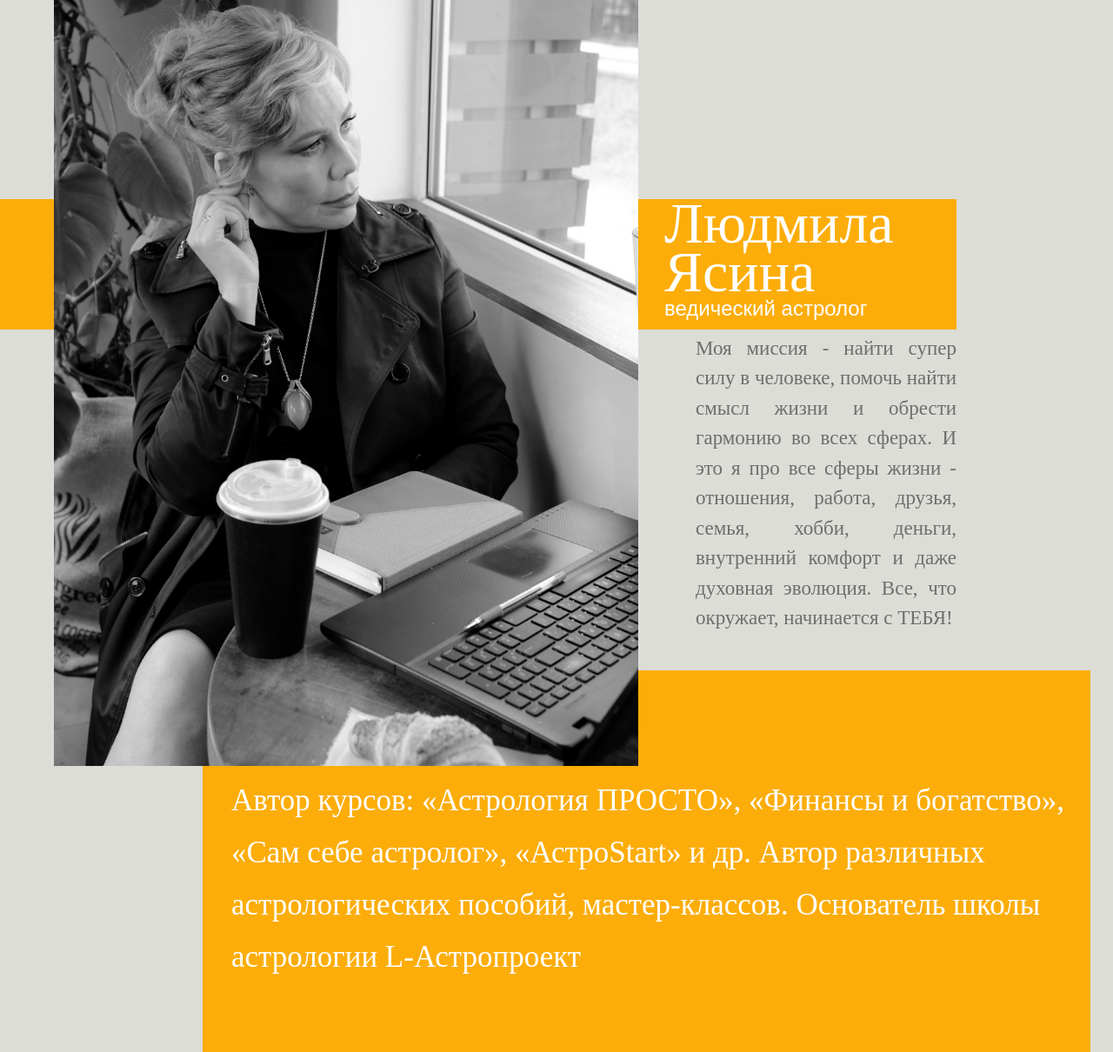
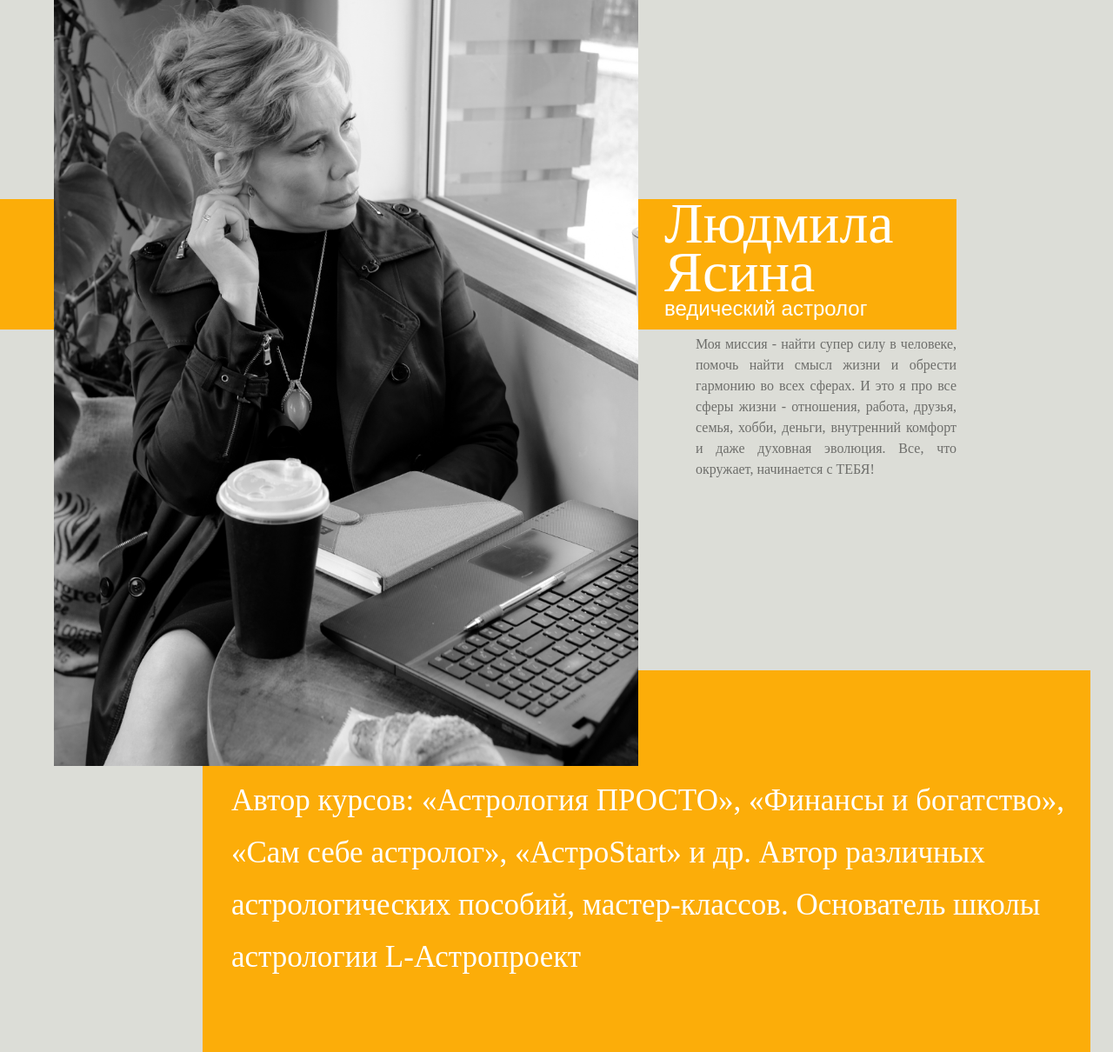
Before and after one commit to Tishe698/lololo, a Django app: page /about_me in a window 1280 px wide; the page is wider, and only the part inside the window is pictured. Shown: the part 139-1349 px from the top of that part at 87% size. Run offline with Django 4.2, Linux system fonts and the light colour scheme; some libraries are stand-ins or nearby versions.

Commit message:
title logo

```diff
--- a/sait/static/css/about_me.css
+++ b/sait/static/css/about_me.css
@@ -101,7 +101,6 @@ html, body {
     line-height: 1.5; /* Изменим значение line-height на 1.5, чтобы соответствовать 38px */
     color: rgba(0, 0, 0, 0.5);
     text-align: justify;
-    font-size: 23px;
     position: absolute;
     max-width: 100%; /* Добавим свойство max-width: 100%; чтобы ограничить ширину текста родительским элементом */
 }
```
